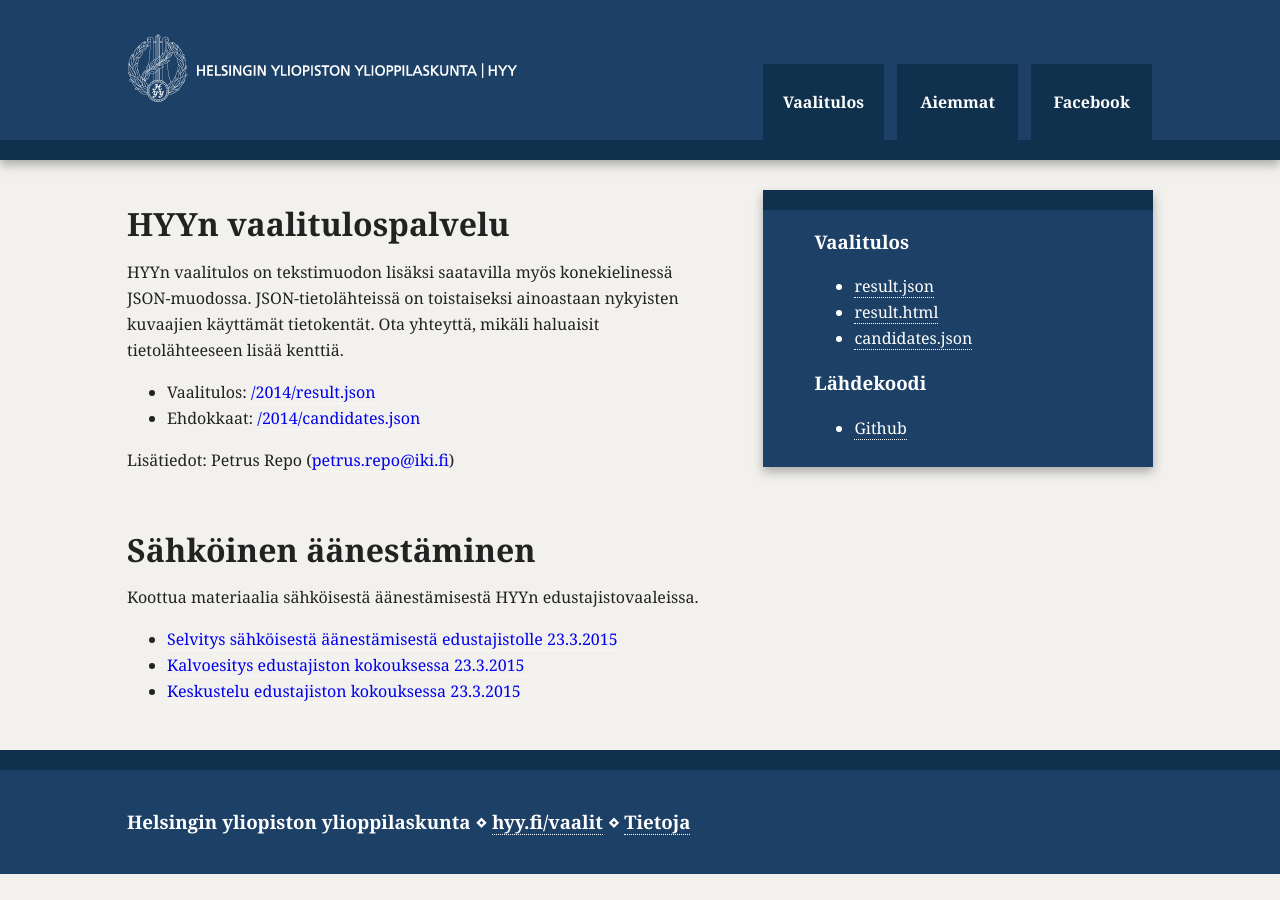
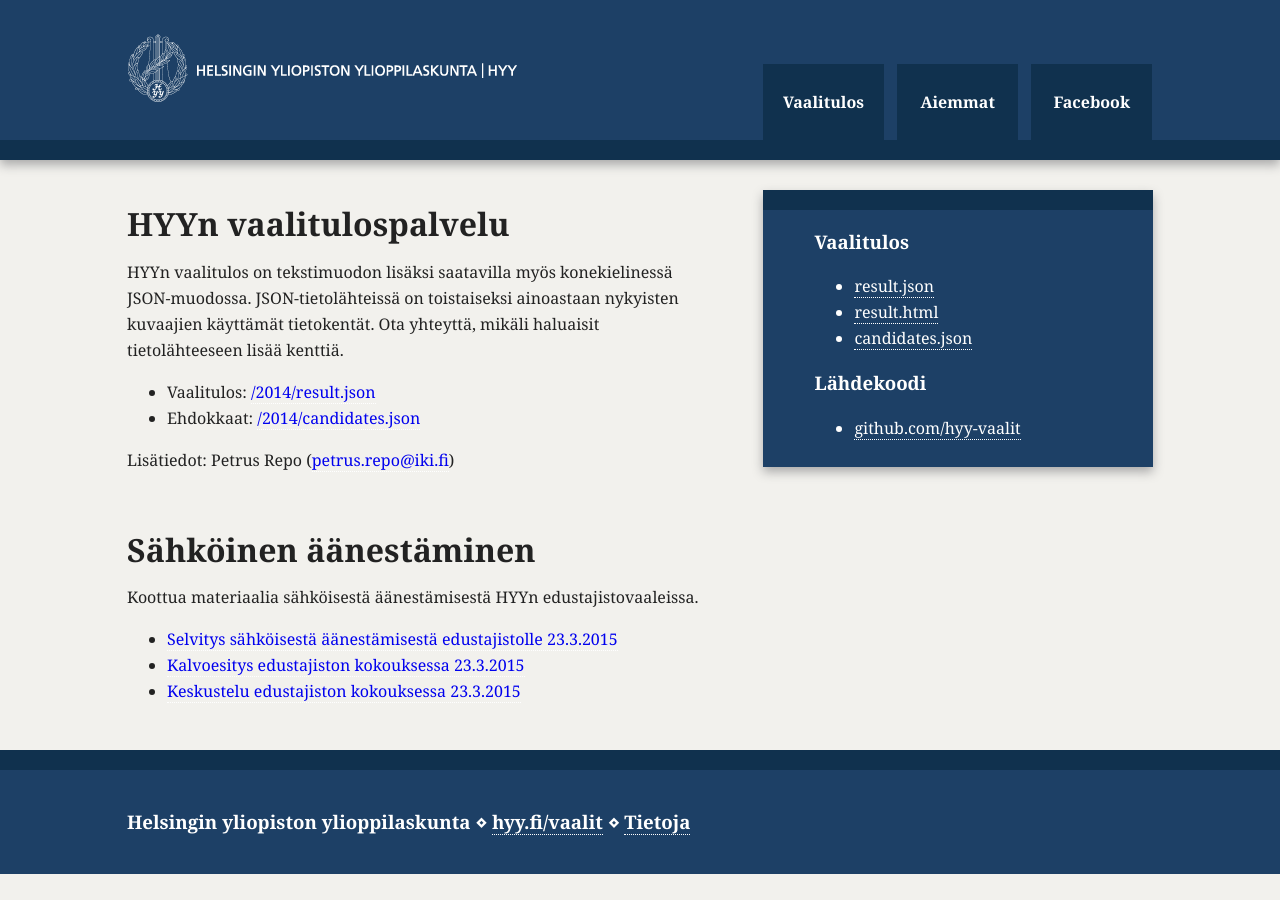
Before and after one commit to pre/hyy-vaalitulos, a Jekyll site: the page built from source/about/index.html, in a window 1280 px wide. Built offline with Jekyll 4.4.1, drawn with Linux system fonts in a browser that asks for light colours; nearby versions of some CDN libraries.

Commit message:
chore (about) Update link to github

```diff
--- a/source/about/index.html
+++ b/source/about/index.html
@@ -44,7 +44,7 @@
 
     <h3>Lähdekoodi</h3>
       <ul>
-      <li><a href="https://github.com/pre/hyy-vaalitulos">Github</a></li>
+        <li><a href="https://github.com/hyy-vaalit">github.com/hyy-vaalit</a></li>
       </ul>
 
 </aside>
```
